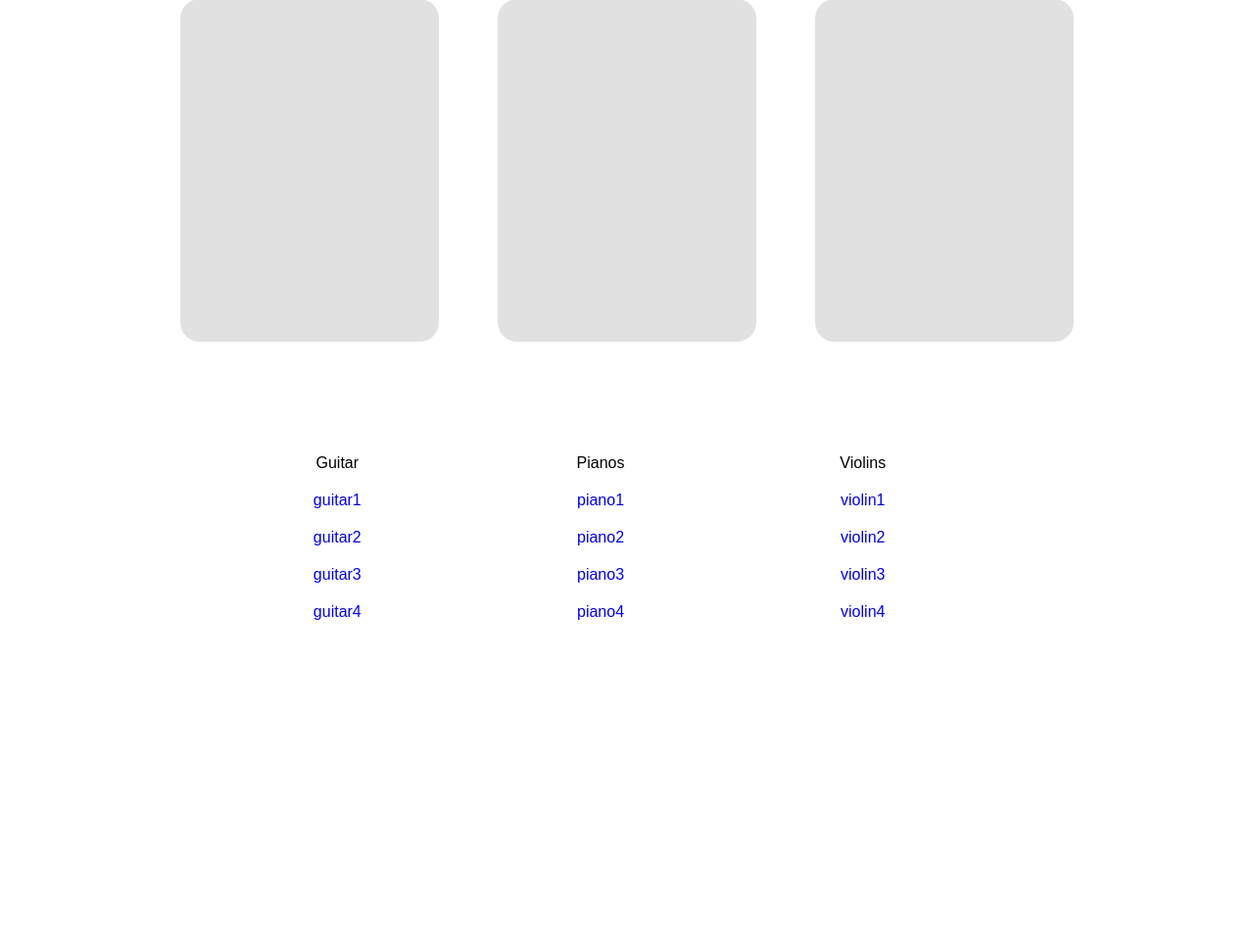
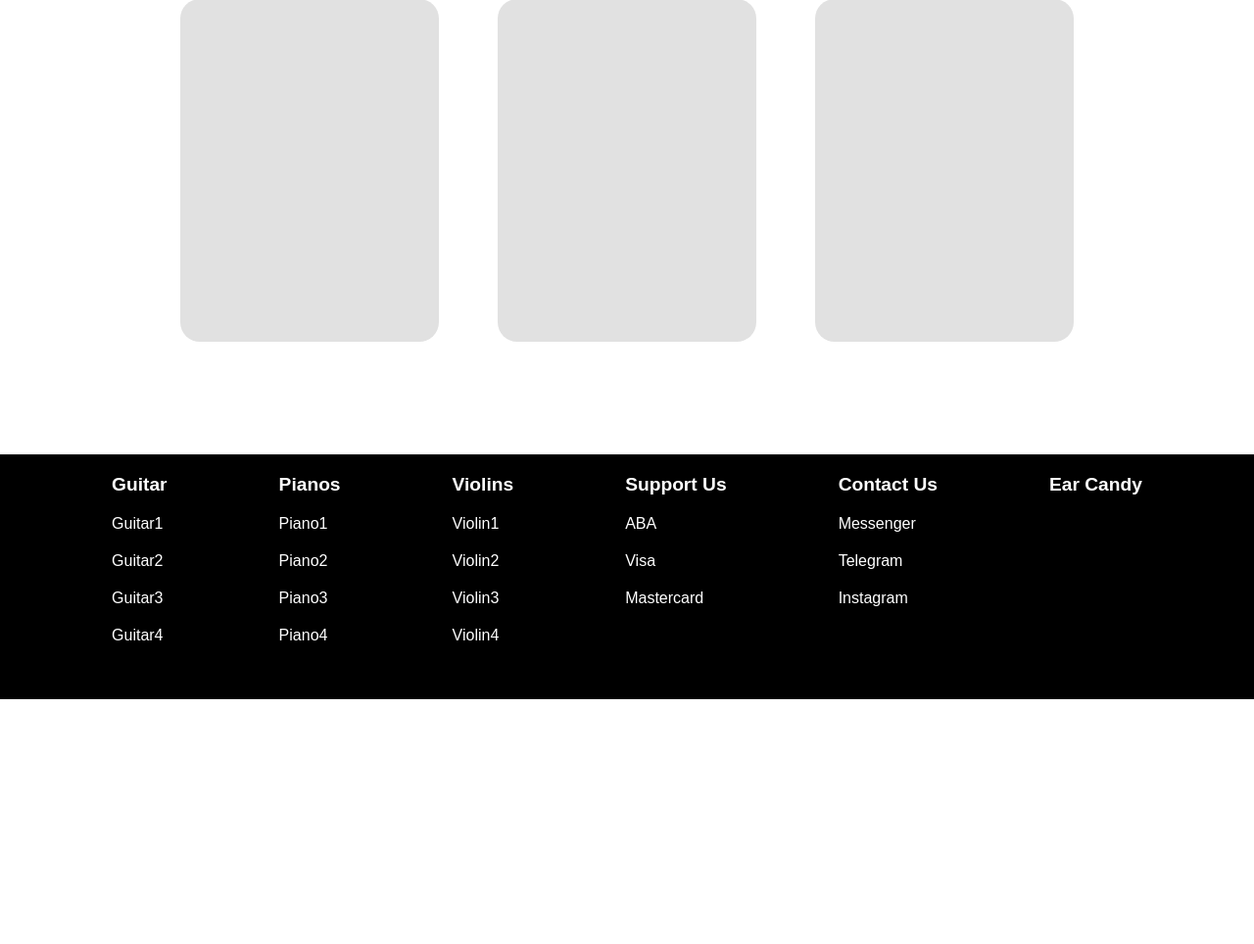
Before and after one commit to TongHeang1202/cs128_final, a PHP site: page / in a window 1280 px wide. Shown: the part 856-1820 px from the top of the page at 98% size. After the commit the page ends 1570 px from the top, so only its background shows below. Run offline with PHP 8.4, Linux system fonts and the light colour scheme.

Commit message:
Updated footer

```diff
--- a/css/footer.css
+++ b/css/footer.css
@@ -1,21 +1,29 @@
 .footer{
-    width: 80%;
+    width: 100%;
     margin-top: 50px;
-    margin-left: 100px;
-    height: 500px;
+    height: 250px;
+    background-color: black;
 }
 .footer-container{
     display: flex;
     flex-direction: row;
     justify-content: space-evenly;
-    align-items: center;
 }
 .footer-link-wrapper{
+    margin-top: 20px;
+    color: white;
     display: flex;
     flex-direction: column;
-    justify-content: space-evenly;
-    align-items: center;
+}
+.footer-header{
+    font-weight: bold;
+    font-size: larger;
 }
 .footer-link{
     margin-top: 20px;
+    text-transform: capitalize;
+    color: white;
 }
+.footer-link:hover{
+    color: #ddd;
+}
--- a/index.html
+++ b/index.html
@@ -88,6 +88,21 @@
                 <a class = "footer-link" href = "#">violin3</a>
                 <a class = "footer-link" href = "#">violin4</a>
             </div>
+            <div class = "footer-link-wrapper">
+                <div class = "footer-header">Support Us</div>
+                <a class = "footer-link" href = "#">ABA</a>
+                <a class = "footer-link" href = "#">Visa</a>
+                <a class = "footer-link" href = "#">Mastercard</a>
+            </div>
+            <div class = "footer-link-wrapper">
+                <div class = "footer-header">Contact Us</div>
+                <a class = "footer-link" href = "#">Messenger</a>
+                <a class = "footer-link" href = "#">Telegram</a>
+                <a class = "footer-link" href = "#">Instagram</a>
+            </div>
+            <div class = "footer-link-wrapper">
+                <div class = "footer-header">Ear Candy</div>
+            </div>
         </div>
     </div>
     <!-- Footer End -->
```
